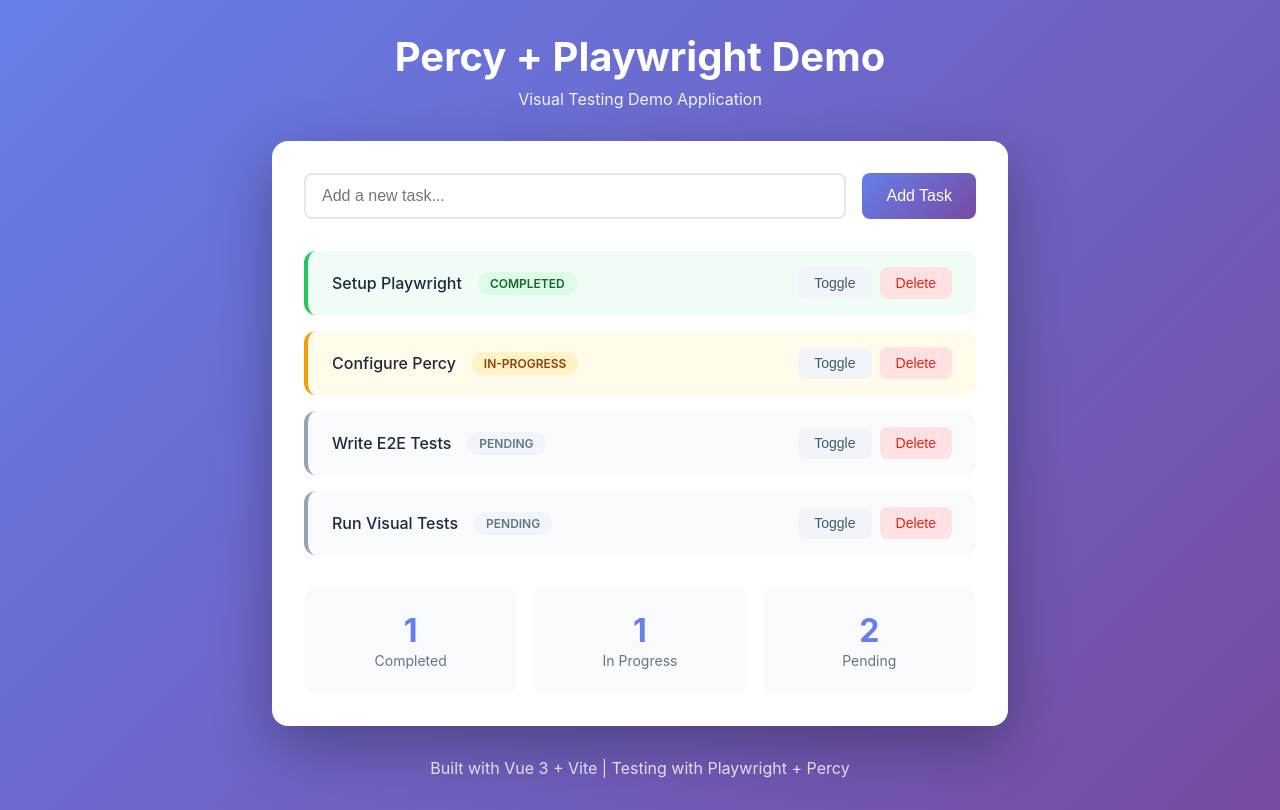
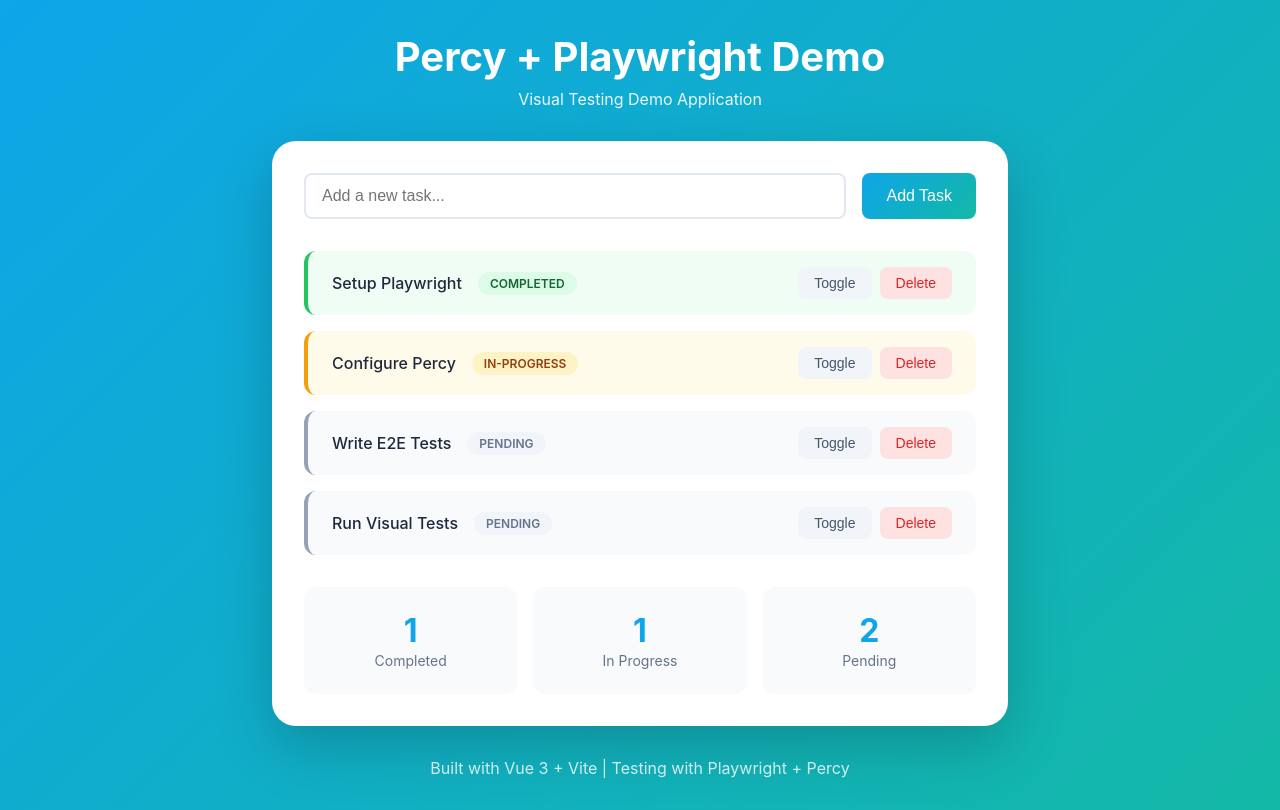
Before and after one commit to alan-maldonado/sample-webapp, a Vue app: page / in a window 1280 px wide. Built offline with nearby package versions, Linux system fonts and the light colour scheme.

Commit message:
Update styling to check differences

```diff
--- a/src/App.vue
+++ b/src/App.vue
@@ -118,7 +118,7 @@
 
 body {
   font-family: -apple-system, BlinkMacSystemFont, 'Segoe UI', Roboto, sans-serif;
-  background: linear-gradient(135deg, #667eea 0%, #764ba2 100%);
+  background: linear-gradient(135deg, #0ea5e9 0%, #14b8a6 100%);
   min-height: 100vh;
 }
 
@@ -145,9 +145,9 @@
 
 .main {
   background: white;
-  border-radius: 16px;
+  border-radius: 24px;
   padding: 2rem;
-  box-shadow: 0 20px 60px rgba(0, 0, 0, 0.3);
+  box-shadow: 0 20px 60px rgba(0, 0, 0, 0.2);
 }
 
 .add-task {
@@ -167,7 +167,7 @@
 
 .task-input:focus {
   outline: none;
-  border-color: #667eea;
+  border-color: #0ea5e9;
 }
 
 .btn {
@@ -185,7 +185,7 @@
 }
 
 .btn-primary {
-  background: linear-gradient(135deg, #667eea 0%, #764ba2 100%);
+  background: linear-gradient(135deg, #0ea5e9 0%, #14b8a6 100%);
   color: white;
 }
 
@@ -294,7 +294,7 @@
   display: block;
   font-size: 2rem;
   font-weight: 700;
-  color: #667eea;
+  color: #0ea5e9;
 }
 
 .stat-label {
```
